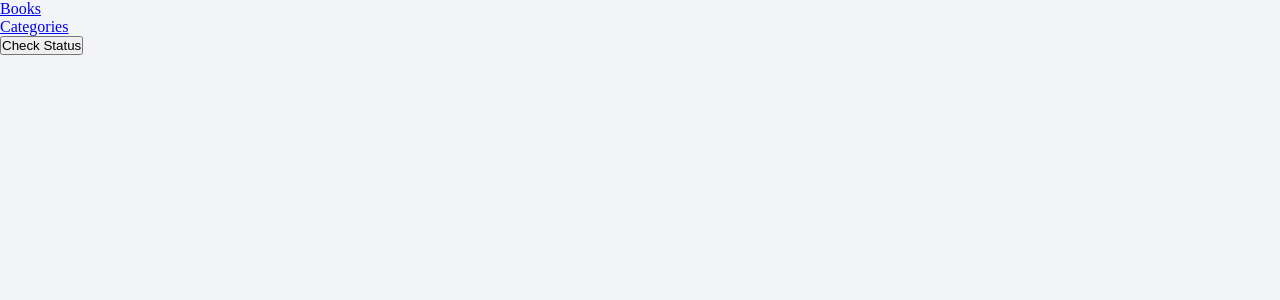
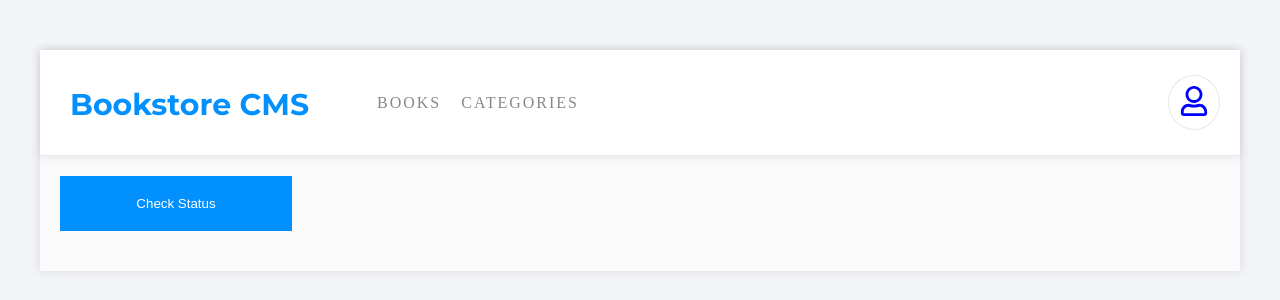
Before and after one commit to Talha-Hanif5666/Bookstore, a React (Create React App) app: page /Categories in a window 1280 px wide. Shown: the top 300 px of the page. Built offline with nearby package versions, Linux system fonts and the light colour scheme.

Commit message:
Added any remaining functionality

```diff
--- a/src/components/Form.js
+++ b/src/components/Form.js
@@ -2,10 +2,13 @@ import React, { useState } from 'react';
 import { useDispatch } from 'react-redux';
 import { v4 as uuidv4 } from 'uuid';
 import { addBook } from '../redux/books/bookSlice';
+import '../index.css';
+
+const categories = ['Category', 'Action', 'Science Fiction', 'Economy', 'Software Enginering'];
 
 const AddnewBook = () => {
   const [title, setTitle] = useState('');
-  const [author, setAuthor] = useState('');
+  // const [author, setAuthor] = useState('');
   const [category, setcategory] = useState('');
 
   const dispatch = useDispatch();
@@ -14,37 +17,47 @@ const AddnewBook = () => {
     setTitle(e.target.value);
   };
 
-  const handleAuthor = (e) => {
-    setAuthor(e.target.value);
-  };
+  // const handleAuthor = (e) => {
+  //   setAuthor(e.target.value);
+  // };
 
-  const handlecategory = (e) => {
+  const handleCategory = (e) => {
     setcategory(e.target.value);
   };
 
   const submitBookToStore = (e) => {
     e.preventDefault();
-    if (!title || !author) return;
+    if (!title || !category) return;
     const newBook = {
       id: uuidv4(),
       title,
-      author,
+      // author,
       category,
+      complete: false,
+      chapter: 0,
     };
     dispatch(addBook(newBook));
     setTitle('');
-    setAuthor('');
-    setcategory('');
+    // setAuthor('');
+    setcategory('Action');
   };
 
   return (
     <div className="add-new-book">
+      <hr />
       <h1>Add New Book</h1>
       <form onSubmit={submitBookToStore}>
         <input type="text" placeholder="Title" onChange={handleTitle} value={title} required />
-        <input type="text" placeholder="Author" onChange={handleAuthor} value={author} required />
-        <input type="text" placeholder="category" onChange={handlecategory} value={category} required />
-        <button type="submit">Add</button>
+        {/* <input type="text" placeholder="Author" onChange={handleAuthor}
+        value={author} required /> */}
+        <select name="category" id="category" value={category} onChange={handleCategory}>
+          {categories.map((item) => (
+            <option key={item} value={item}>
+              {item}
+            </option>
+          ))}
+        </select>
+        <button type="submit" onClick={() => submitBookToStore(title, category)}>Add Book</button>
       </form>
     </div>
   );
--- a/src/components/booklist.js
+++ b/src/components/booklist.js
@@ -2,24 +2,54 @@ import React from 'react';
 import PropTypes from 'prop-types';
 import { useDispatch } from 'react-redux';
 import { removeBook } from '../redux/books/bookSlice';
+import '../index.css';
 
 const Book = (props) => {
   const { book } = props;
   const dispatch = useDispatch();
   return (
-    <div className="book-container">
+    <div className="books">
       {book.map((item) => (
-        <div key={item.id}>
+        <div className="book-content" key={item.id}>
+          <div className="book-card">
+            <div className="book-detail">
+              <strong>{item.category}</strong>
               <h3>{item.title}</h3>
-          <h4>{item.author}</h4>
-          <p>{item.category}</p>
-          <span>
+              <p>{item.author}</p>
+            </div>
+            <span className="btn-status">
               <button type="button">Comments</button>
-            <button type="button" onClick={() => dispatch(removeBook(item.id))}>
+              <button
+                className="remove-btn"
+                type="button"
+                onClick={() => dispatch(removeBook(item.id))}
+              >
                 Remove
               </button>
               <button type="button">Edit</button>
             </span>
+          </div>
+          <div className="book-progress">
+            <div className="progress">
+              <div className="progress-bar" />
+            </div>
+            <div className="progress-info">
+              <p className="completed">
+                {item.complete}
+                %
+              </p>
+              <span>Completed</span>
+            </div>
+            <div className="progress-status">
+              <p>Current Chapter</p>
+              <span>
+                Chapter
+                {' '}
+                {item.chapter}
+              </span>
+              <button type="button">Update Progress</button>
+            </div>
+          </div>
         </div>
       ))}
     </div>
@@ -32,6 +62,9 @@ Book.propTypes = {
       id: PropTypes.string.isRequired,
       title: PropTypes.string.isRequired,
       author: PropTypes.string.isRequired,
+      category: PropTypes.string.isRequired,
+      complete: PropTypes.bool.isRequired,
+      chapter: PropTypes.number.isRequired,
     },
   )).isRequired,
 };
--- a/src/components/books.js
+++ b/src/components/books.js
@@ -3,6 +3,7 @@ import { useSelector, useDispatch } from 'react-redux';
 import AddnewBook from './Form';
 import Book from './booklist';
 import { getBooks } from '../redux/books/bookSlice';
+import '../index.css';
 
 const Books = () => {
   const book = useSelector((state) => state.books);
--- a/src/components/catagories.js
+++ b/src/components/catagories.js
@@ -1,6 +1,7 @@
 import React from 'react';
 import { useDispatch, useSelector } from 'react-redux';
 import { checkStatus } from '../redux/categories/categoriesSlice';
+import '../index.css';
 
 const Categories = () => {
   const message = useSelector((state) => state.categories);
@@ -11,7 +12,7 @@ const Categories = () => {
   };
 
   return (
-    <div>
+    <div className="categoriy-list">
       <button type="submit" onClick={handleCheckStatus}>Check Status</button>
       <span>{message}</span>
     </div>
--- a/src/components/navbar.js
+++ b/src/components/navbar.js
@@ -1,15 +1,27 @@
 import { Link, Outlet } from 'react-router-dom';
+import { FaRegUser } from 'react-icons/fa';
+import '../index.css';
 
 const Navbar = () => (
-  <>
-    <nav className="navbar">
-      <ul className="navLink">
-        <li><Link to="/">Books</Link></li>
-        <li><Link to="/categories">Categories</Link></li>
-      </ul>
+  <header className="container">
+    <nav className="nave-bar">
+      <div className="nav-item">
+        <Link style={{ textDecoration: 'none' }} to="/">
+          <h1>Bookstore CMS</h1>
+        </Link>
+        <Link style={{ textDecoration: 'none' }} to="/">
+          <span className="nav-link">Books</span>
+        </Link>
+        <Link style={{ textDecoration: 'none' }} to="categories">
+          <span className="nav-link">Categories</span>
+        </Link>
+      </div>
+      <button type="button" className="user">
+        <FaRegUser color="blue" fontSize="30px" />
+      </button>
     </nav>
     <Outlet />
-  </>
+  </header>
 );
 
 export default Navbar;
--- a/src/redux/books/bookSlice.js
+++ b/src/redux/books/bookSlice.js
@@ -12,6 +12,8 @@ const getBooks = createAsyncThunk('books/fetch', async () => {
     title: book[0].title,
     author: book[0].author,
     category: book[0].category,
+    complete: Math.floor(Math.random() * 100),
+    chapter: Math.floor(Math.random() * 10),
   }));
 });
 
```
Lines whose indentation alone changed are shown as unchanged.
